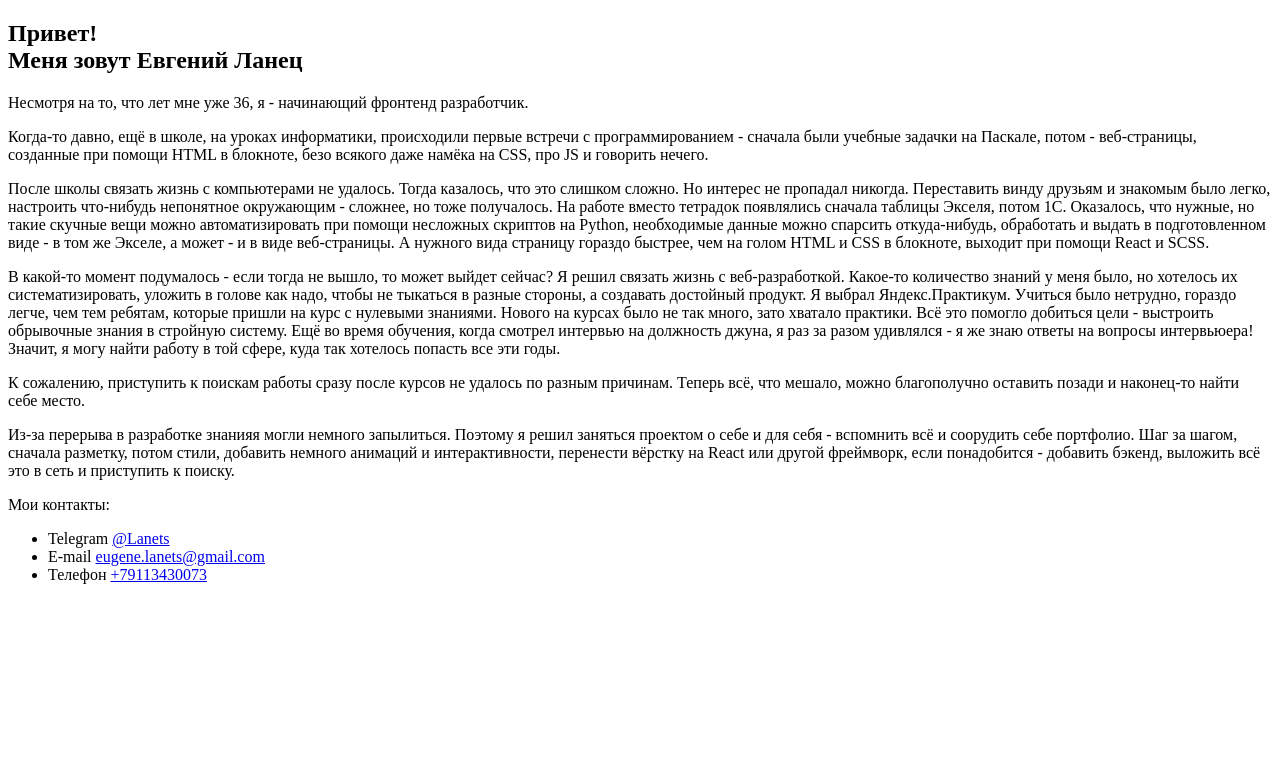
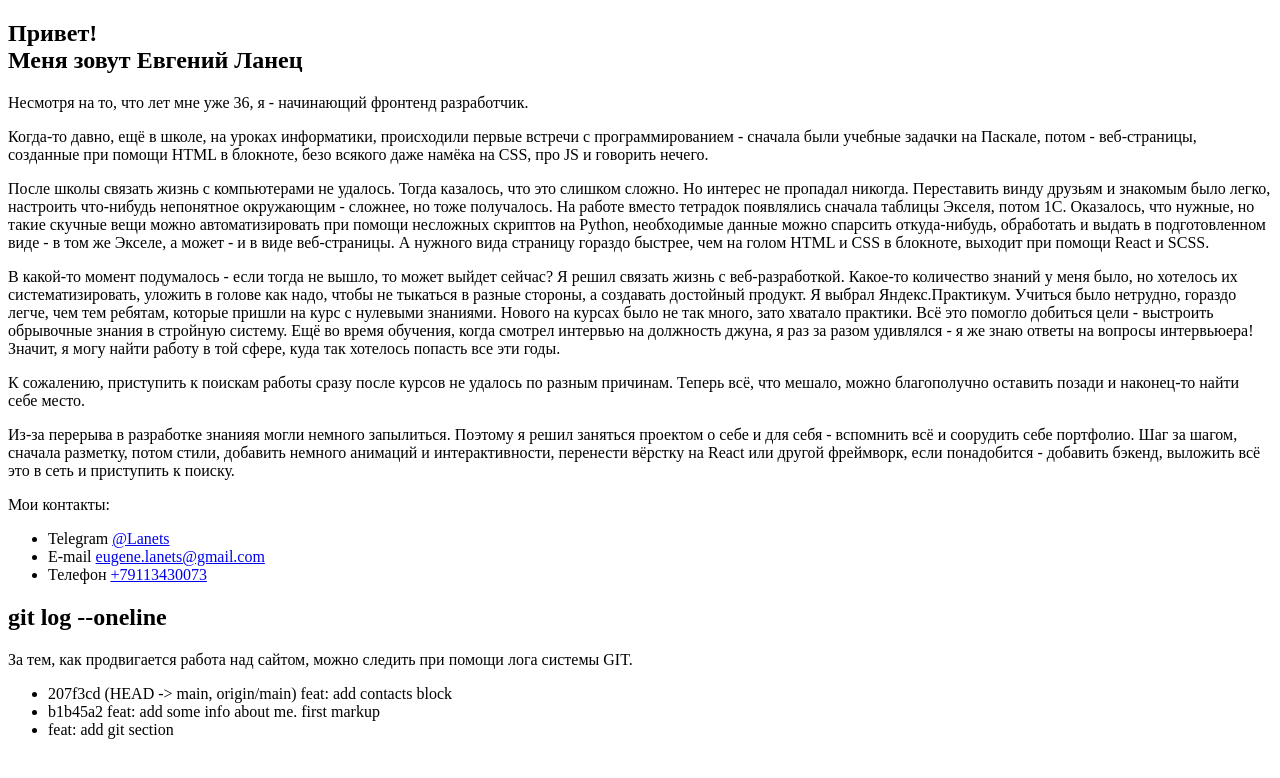
Before and after one commit to EugeneLanets/lanets, a plain HTML site: page index.html in a window 1280 px wide. Drawn offline with Linux system fonts and the light colour scheme.

Commit message:
feat: add GIT section

```diff
--- a/index.html
+++ b/index.html
@@ -54,6 +54,16 @@
 
   </ul>
 </section>
+<section>
+  <h2>git log --oneline</h2>
+  <p>За тем, как продвигается работа над сайтом, можно следить при помощи лога системы GIT.</p>
+  <ul>
+    <li>207f3cd (HEAD -> main, origin/main) feat: add contacts block</li>
+    <li>b1b45a2 feat: add some info about me. first markup</li>
+    <li>feat: add git section</li>
+  </ul>
+
+</section>
 
 
 </body>
```
